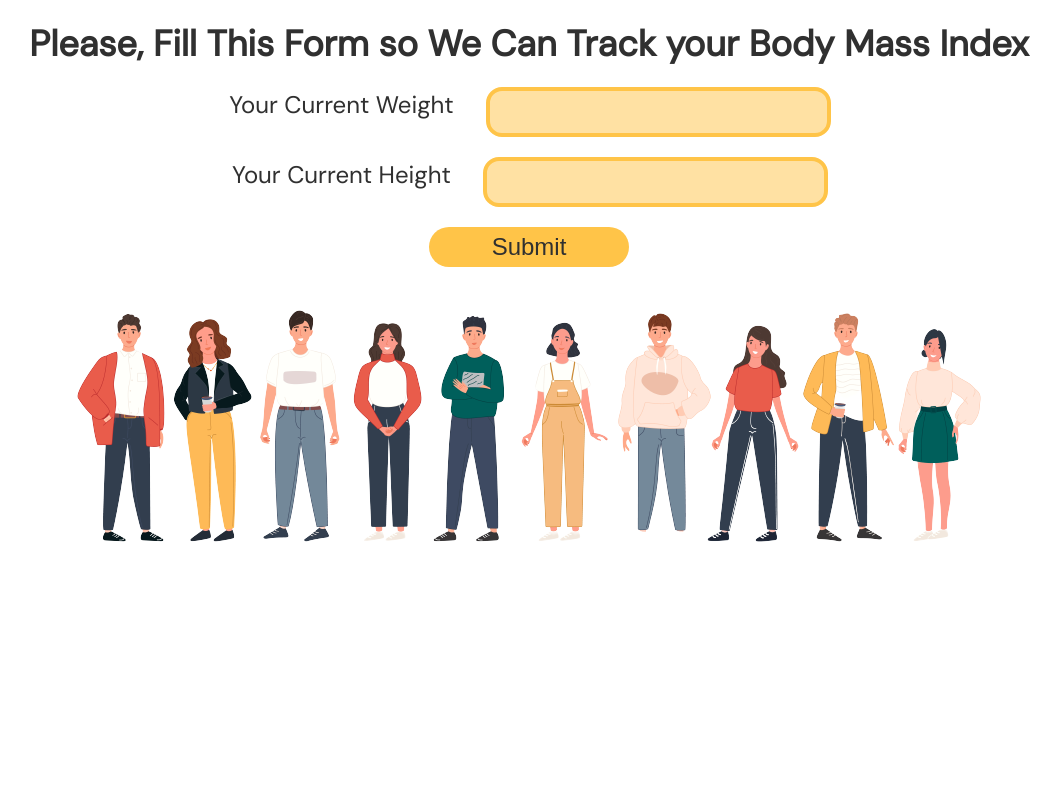
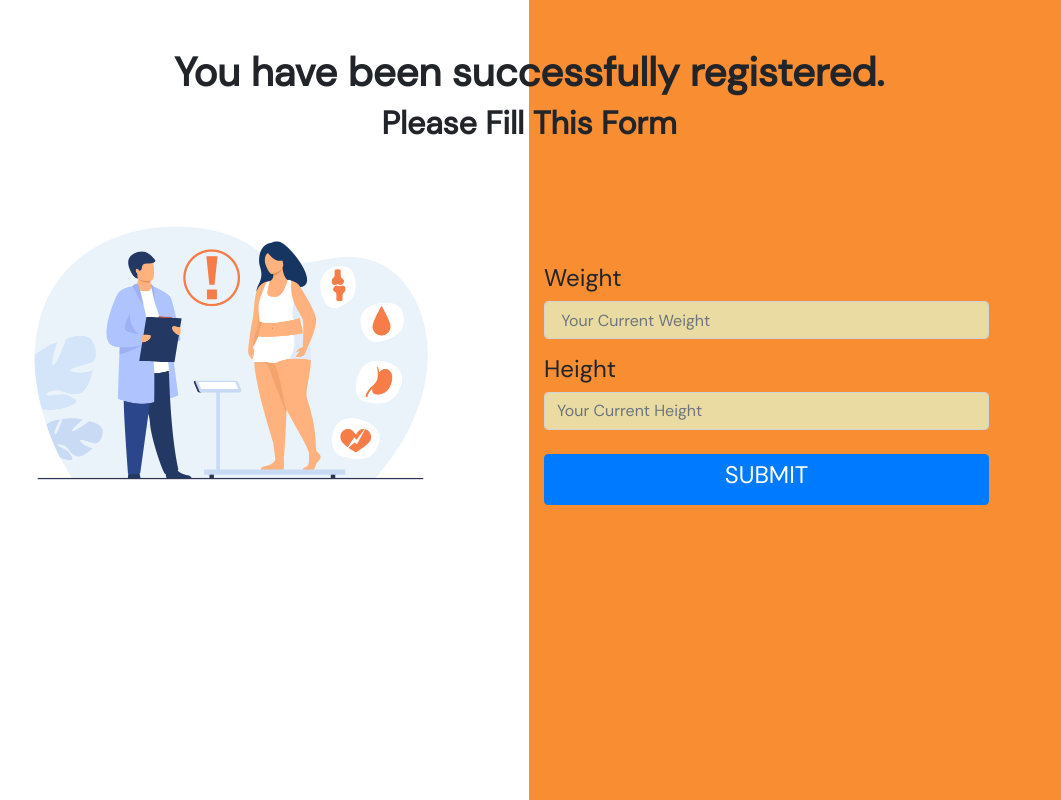
Before and after one commit to woods490/NutrienFoods, a PHP site: page /formweight.php in a window 1280 px wide. Shown: the whole page, without its empty margins (111-1172 px from the left). Run offline with PHP 8.4, Linux system fonts and the light colour scheme.

Commit message:
ini form terbaru yg fix

```diff
--- a/css/formweight.css
+++ b/css/formweight.css
@@ -1,80 +1,61 @@
-@import url("https://fonts.googleapis.com/css2?family=DM+Sans&display=swap");
-* {
-  margin: 0;
-  padding: 0;
-  box-sizing: border-box;
+@font-face{
+  font-family:'FontMain';
+  src: url('../DMSans/DMSans-Regular.ttf')
 }
 
-body {
-  background: linear-gradient(
-    180deg,
-    rgba(255, 196, 72, 0.85) 0%,
-    rgba(245, 199, 101, 0.29) 100%
-  );
-  font-family: "DM Sans", sans-serif;
-  width: 100%;
-  height: 100%;
-  background: no-repeat;
+body{
+  font-family: 'FontMain';
+
 }
-.formweight {
-  height: fit-content;
-  display: flex;
-  flex-direction: column;
-  gap: 20px;
-  padding: 20px;
-  width: 100%;
-  background: rgba(255, 255, 255, 0.35);
-  box-sizing: border-box;
-  backdrop-filter: blur(100px);
-  border-radius: 20px;
-  align-items: center;
-  justify-content: center;
-}
-.label{
-  font-size: 24px;
-  font-weight: normal;
-  width: fit-content;
-  color: #303030;
-
-  padding: 2px;
+.phone-bg{
+  background-color: #FFD0A9;
 }
 
-.form-field {
+.bg-body-form{
+  background-color: #EADBA2;
+  border-radius: 20px;
+}
+
+.bg-card-body{
+  background-color: #f88d32;
+  border-radius: 20px;
+}
+#body-btn{
   width: 100%;
-  display: flex;
-  flex-direction: row;
-  justify-content: center;
-  gap: 30px;
+}
 
+
+
+@media only screen and (min-width: 1200px){
+  .phone{
+      display: none;
+  }
+
+  .desktop{
+      background: linear-gradient(
+          90deg,
+          #FFFFFF 0%,
+          #FFFFFF 50%,
+          #f88d32 50%,
+          #f88d32 100%
+      );
+  }
+
+  .img-penghias{
+      width: 500px;
+  }
+
+  .bg-body-form-desktop{
+      background-color: #EADBA2;
+  }
+
+  .cstm-mt{
+      margin-top: 10%;
+  }
 }
-.title-form{
-  font-size: 36px;
-  font-weight: bold;
-  color: #303030;
-  text-align: center;
+
+@media only screen and (max-width: 1200px){
+  .desktop-laptop{
+      display: none;
+  }
 }
-.submit{
-  background-color: #FFC448;
-  color: #303030;
-  width: fit-content;
-  font-size: 24px;
-  font-weight: medium;
-  padding: 5px 10px;
-  text-align: center;
-  width: 200px;
-  height: 40px;
-  border-radius: 30px;
-  margin: 0 auto;
-  border: none;
-}
-.gambarPeople{
-  display: flex;
-  justify-content: center;
-}
-input {
-  width: 345px;
-  height: 50px;
-  background-color:rgba(255, 196, 72, 0.5);
-  border-radius: 16px;
-  border: 4px solid #FFC448;
-}
--- a/formweight.php
+++ b/formweight.php
@@ -5,34 +5,74 @@
     <meta charset="UTF-8">
     <meta http-equiv="X-UA-Compatible" content="IE=edge">
     <meta name="viewport" content="width=device-width, initial-scale=1.0">
+    <link rel="stylesheet" href="https://cdn.jsdelivr.net/npm/bootstrap@4.6.0/dist/css/bootstrap.min.css" integrity="sha384-B0vP5xmATw1+K9KRQjQERJvTumQW0nPEzvF6L/Z6nronJ3oUOFUFpCjEUQouq2+l" crossorigin="anonymous">
     <link rel="stylesheet" href="./css/formweight.css">
-    <title>Form Weight</title>
+    <script src="https://cdn.jsdelivr.net/npm/bootstrap@4.6.0/dist/js/bootstrap.bundle.min.js" integrity="sha384-Piv4xVNRyMGpqkS2by6br4gNJ7DXjqk09RmUpJ8jgGtD7zP9yug3goQfGII0yAns" crossorigin="anonymous"></script>
+    <script src="https://code.jquery.com/jquery-3.5.1.slim.min.js" integrity="sha384-DfXdz2htPH0lsSSs5nCTpuj/zy4C+OGpamoFVy38MVBnE+IbbVYUew+OrCXaRkfj" crossorigin="anonymous"></script>
+    <script src="https://cdn.jsdelivr.net/npm/popper.js@1.16.1/dist/umd/popper.min.js" integrity="sha384-9/reFTGAW83EW2RDu2S0VKaIzap3H66lZH81PoYlFhbGU+6BZp6G7niu735Sk7lN" crossorigin="anonymous"></script>
+    <script src="https://cdn.jsdelivr.net/npm/bootstrap@4.6.0/dist/js/bootstrap.min.js" integrity="sha384-+YQ4JLhjyBLPDQt//I+STsc9iw4uQqACwlvpslubQzn4u2UU2UFM80nGisd026JF" crossorigin="anonymous"></script>
+    <title>Body Mass</title>
 </head>
-
-<body>
-    <div class="firstdiv">
-    <form class="formweight">
-        <span class="title-form">Please, Fill This Form so We Can Track your Body Mass Index  </span>
-        <div class="form-field">
-            <div class="label" for="">Your Current Weight</div>
-            <div class="input-small">
-                <input type="text" data-error="#smallWeight" />
-                <small id="smallWeight"></small>
+<body class="desktop phone-bg">
+    <div class="container phone">
+        <div class="row justify-content-center">
+            <div class="col-sm-8 text-center mt-5">
+                <h1>You have been successfully registered.</h1>
+                <h2>Please Fill This Form</h2>
             </div>
         </div>
-        <div class="form-field">
-            <div class="label" for="">Your Current Height</div>
-            <div class="input-small">
-                <input type="text" data-error="#smallHeight" />
-                <small id="smallHeight"></small>
+        <div class="row justify-content-center">
+            <div class="card shadow-lg mt-4 bg-card-body">
+                <div class="card-body">
+                    <h4 class="card-title text-center">Body Mass Measure</h4>
+                    <form>
+                        <div class="form-group">
+                            <label for="weight">Weight</label>
+                            <input type="text" class="form-control bg-body-form" id="weight" placeholder="weight">
+                        </div>
+                        <div class="form-group">
+                            <label for="height">Height</label>
+                            <input type="text" class="form-control bg-body-form" id="height" placeholder="height">
+                        </div>
+                        <button type="submit" class="btn btn-primary self-align-center text-white mt-2" id="body-btn">
+                            <h5>SUBMIT</h5>
+                        </button>
+                    </form>
+                </div>
             </div>
         </div>
-        <button class="submit" type="submit">Submit</button>
-    </form>
     </div>
-    <div class="gambarPeople">
-        <img src="./img/differentPeople.png" alt="">
+    <div class="container desktop-laptop">
+        <div class="row justify-content-center">
+            <div class="col-sm-8 text-center mt-5">
+                <h1 class="font-weight-bold">You have been successfully registered.</h1>
+                <h2 class="font-weight-bold">Please Fill This Form</h2>
+            </div>
+        </div>
+        <div class="row">
+            <div class="col-lg-4 mt-5">
+                <img src="./img/measure.jpg" class="img-penghias" alt="food-bowl">
+            </div>
+            <div class="col-lg-5 offset-lg-2 cstm-mt">
+                <form>
+                    <div class="form-group">
+                        <label for="weight" class="mb-0">
+                            <h4>Weight</h4>
+                        </label>
+                        <input type="text" class="form-control bg-body-form-desktop" id="weight" placeholder=" Your Current Weight">
+                    </div>
+                    <div class="form-group">
+                        <label for="height" class="mb-0">
+                            <h4>Height</h4>
+                        </label>
+                        <input type="text" class="form-control bg-body-form-desktop" id="height" placeholder="Your Current Height">
+                    </div>
+                    <button type="submit" class="btn btn-primary self-align-center text-white mt-2" id="body-btn">
+                        <h4>SUBMIT</h4>
+                    </button>
+                </form>
+            </div>
+        </div>
     </div>
 </body>
-
 </html>
```
